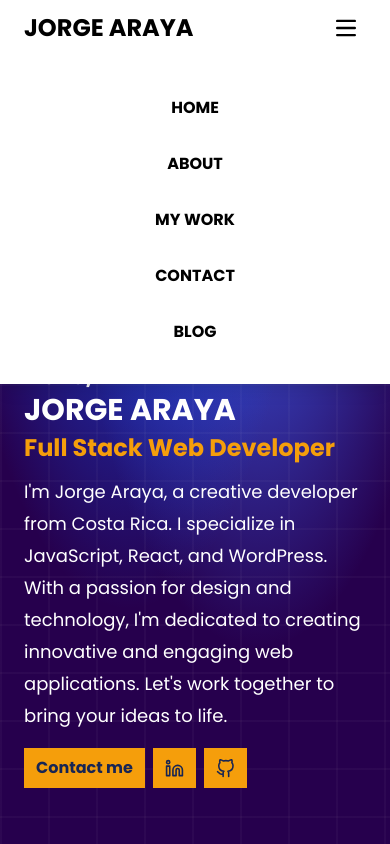
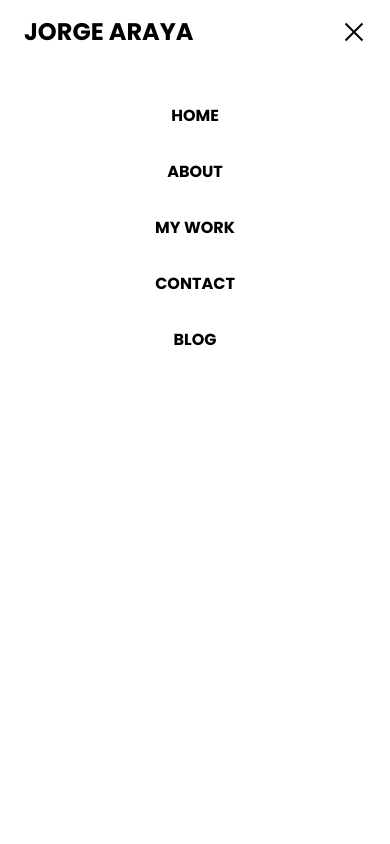
Before and after one commit to jorgearaya474/nxt-site, a Next.js app: page / in a window 390 px wide. Both pictures are taken after a click on the button 346 px from the left and 28 px from the top of the page. Shown: the top 844 px of the page. Built offline with nearby package versions, Linux system fonts and the light colour scheme.

Commit message:
animate navigation

```diff
--- a/components/layout/MainHeader.tsx
+++ b/components/layout/MainHeader.tsx
@@ -1,28 +1,48 @@
-import React, { useState } from 'react';
+import React, { useState, useEffect } from 'react';
 import Link from 'next/link';
 import Image from 'next/image';
 import { useRouter } from 'next/router';
 import { motion } from 'framer-motion';
+import Hamburguer from '../ui/Hamburguer';
 
 const RoutesList = [
   ['Home', '/'],
   ['About', '/#section_about'],
   ['My Work', '/my-work'],
   ['Contact', '/#section_contact'],
-  ['Blog', '/blog']
-]
+  ['Blog', '/blog'],
+];
 
 const MainHeader: React.FC = () => {
   const [isMenuOpen, setIsMenuOpen] = useState<boolean>(false);
+  const [isMobile, setIsMobile] = useState<boolean>(false);
   const navRouter = useRouter();
   const isHome = navRouter.pathname === '/';
+
+
+  useEffect(() => {
+    const checkWindow = () => {
+      setIsMobile(window.innerWidth < 768);
+    }
+
+    // Initial check
+    checkWindow();
+
+    // Resize check
+    window.addEventListener('resize', checkWindow);
+
+    // Clean up on unmount
+    return () => {
+      window.removeEventListener('resize', checkWindow);
+    }
+  }, []);
 
   /**
    * Mobile menu toggle
    */
   const handleMenuToggle = () => {
     setIsMenuOpen((prevState) => !prevState);
-  }
+  };
 
   /**
    * Close menu handler
@@ -31,36 +51,83 @@ const MainHeader: React.FC = () => {
     setIsMenuOpen(false);
   };
 
+  const menuWraperVariants = {
+    open: {
+      opacity: 1,
+      transition: {
+        staggerChildren: 0.2,
+        staggerDirection: 1,
+      }
+    },
+    closed: {
+      opacity: 0,
+      transition: {
+        staggerChildren: 0.2,
+        staggerDirection: -1,
+      }
+    },
+  }
+
+  const itemVariants = {
+    open: {
+      opacity: 1,
+      x: 0,
+    },
+    closed: {
+      opacity: 0,
+      x: 30,
+    },
+    transition: {
+      duration: 1,
+      type: 'spring',
+    },
+  }
+
   return (
-    <header id='site-header' className={`${isHome ? 'fixed' : 'sticky'} w-full top-0 z-50 transition-all duration-300 shadow-lg bg-white`}>
-      <div className='container mx-auto flex-1 py-2 lg:py-6'>
+    <header
+      id='site-header'
+      className={`${isHome ? 'fixed' : 'sticky'
+        } w-full top-0 z-50 transition-all duration-300 shadow-lg bg-white`}
+    >
+      <div className='container mx-auto flex-1 py-4 lg:py-6'>
         <nav className='flex items-center justify-between flex-wrap'>
-          <div className="w-full flex flex-wrap items-center justify-between mx-auto">
-            <motion.a href='/' className='flex items-center' whileHover={{ scale: 1.1 }}
+          <div className='w-full flex flex-wrap items-center justify-between mx-auto'>
+            <motion.a
+              href='/'
+              className='flex items-center'
+              whileHover={{ scale: 1.1 }}
               whileTap={{ scale: 0.9 }}
-              transition={{ type: "spring", stiffness: 400, damping: 17 }}>
+              transition={{ type: 'spring', stiffness: 400, damping: 17 }}
+            >
               <p className='font-bold text-2xl uppercase'>Jorge Araya</p>
             </motion.a>
-            <button type="button" className='inline-flex items-center p-2 w-10 h-10 justify-center text-md md:hidden text-black' onClick={handleMenuToggle}>
-              <svg className="w-5 h-5" aria-hidden="true" xmlns="http://www.w3.org/2000/svg" fill="none" viewBox="0 0 17 14">
-                <path stroke="currentColor" strokeLinecap="round" strokeLinejoin="round" strokeWidth="2" d="M1 1h15M1 7h15M1 13h15" />
-              </svg>
-            </button>
-            <div className={`${isMenuOpen ? 'block' : 'hidden'} w-full md:block md:w-auto`}
-              id='navbar-default'>
-              <ul className='font-bold flex flex-col p-4 md:p-0 mt-4 md:flex-row md:space-x-8 md:mt-0'>
+            <Hamburguer isOpen={isMenuOpen} toggle={handleMenuToggle} />
+
+            <motion.div
+              className='w-full bg-white fixed bottom-0 top-14 left-0 md:top-0 md:relative md:block md:w-auto'
+              id='navbar-default'
+              variants={menuWraperVariants}
+              initial='closed'
+              animate={isMobile && !isMenuOpen ? 'closed' : 'open'}
+            >
+              <motion.ul variants={itemVariants} className='font-bold flex flex-col p-4 md:p-0 mt-4 md:flex-row md:space-x-8 md:mt-0'>
                 {RoutesList.map(([title, url]) => (
-                  <Link key={title} href={url} className='md:inline-block py-4 lg:py-2 uppercase text-md text-center text-black' onClick={closeMenu}>
+                  <motion.a
+                    key={title}
+                    href={url}
+                    className='md:inline-block py-4 lg:py-2 uppercase text-md text-center text-black'
+                    onClick={closeMenu}
+                  >
                     {title}
-                  </Link>
+                  </motion.a>
                 ))}
-              </ul>
-            </div>
+              </motion.ul>
+            </motion.div>
           </div>
         </nav>
-      </div >
-    </header >
+      </div>
+    </header>
   );
-}
+};
 
 export default MainHeader;
```
